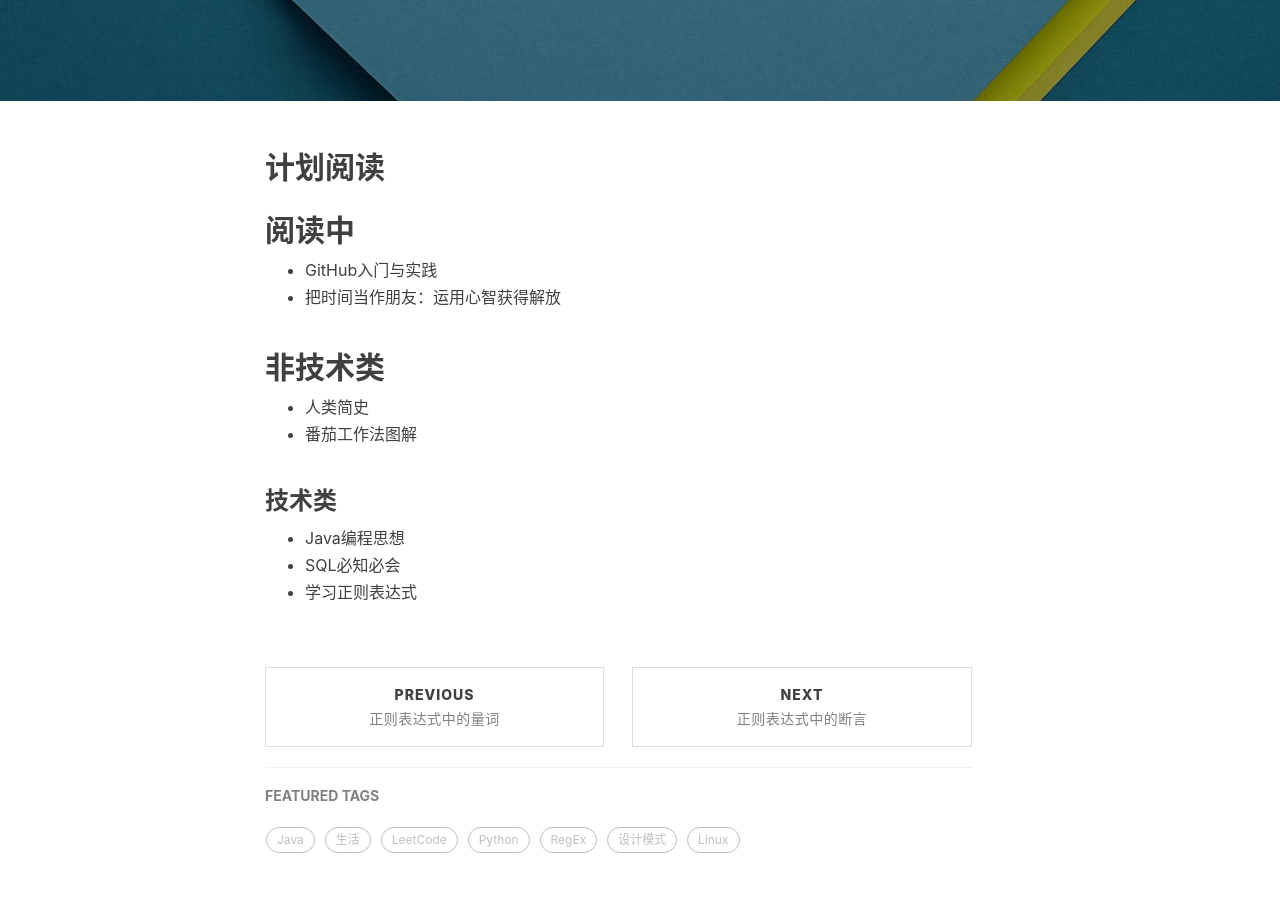
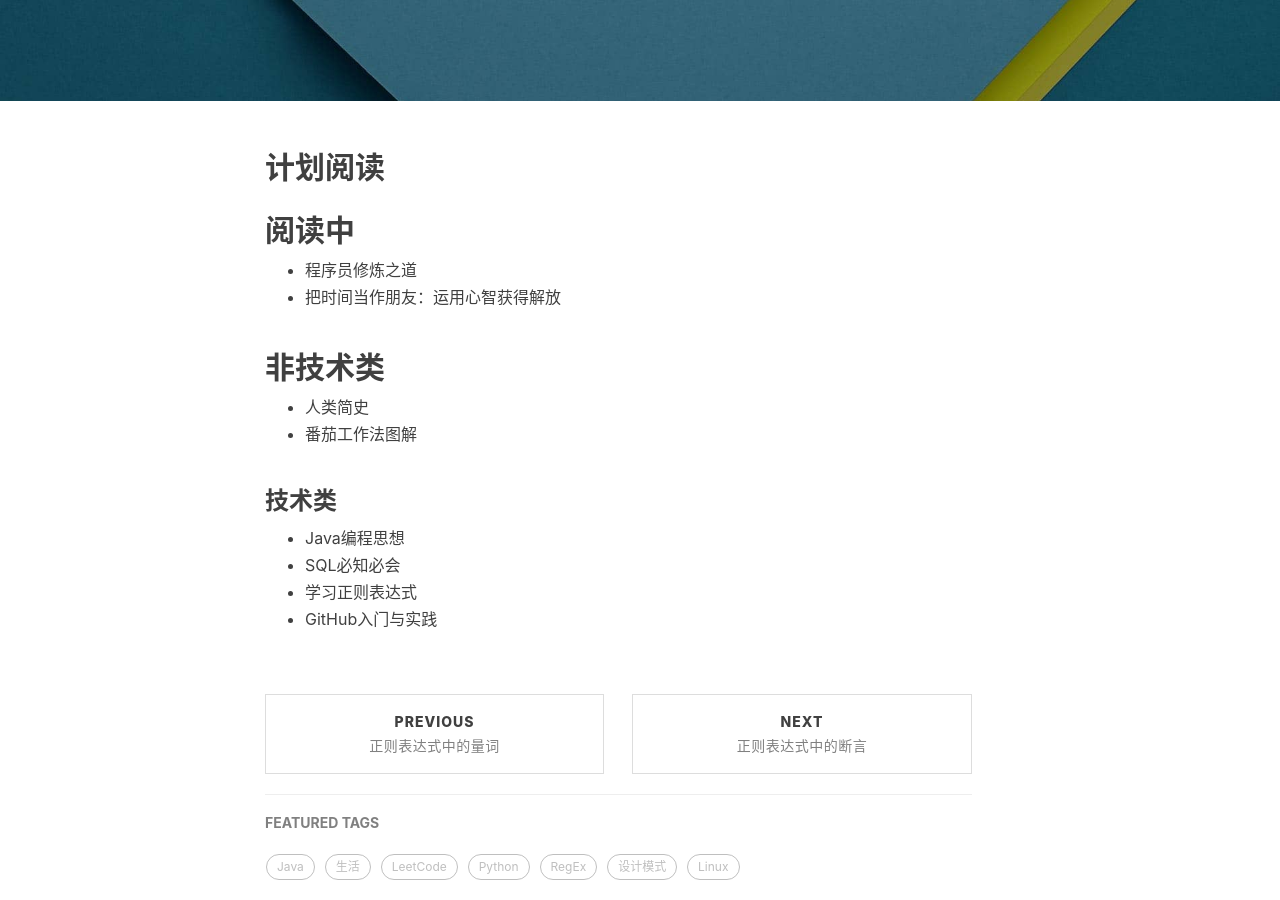
Before and after one commit to fxleyu/fxleyu.github.io, a Jekyll site: the page built from _posts/2017-03-11-the-reading-list-of-2017.md, in a window 1280 px wide and 900 px high, scrolled down 356 px. Built offline with Jekyll 4.4.1, drawn with Linux system fonts in a browser that asks for light colours; nearby versions of some CDN libraries; comment, search, counter and statistics services are not loaded.

Commit message:
UPDATE the reading list

```diff
--- a/_posts/2017-03-11-the-reading-list-of-2017.md
+++ b/_posts/2017-03-11-the-reading-list-of-2017.md
@@ -9,7 +9,7 @@ tags:
 ## 计划阅读
 
 ## 阅读中
-- GitHub入门与实践
+- 程序员修炼之道
 - 把时间当作朋友：运用心智获得解放
 
 
```
Also changed, not shown: other parts of _posts/2017-03-11-the-reading-list-of-2017.md (+1 -0 lines).
